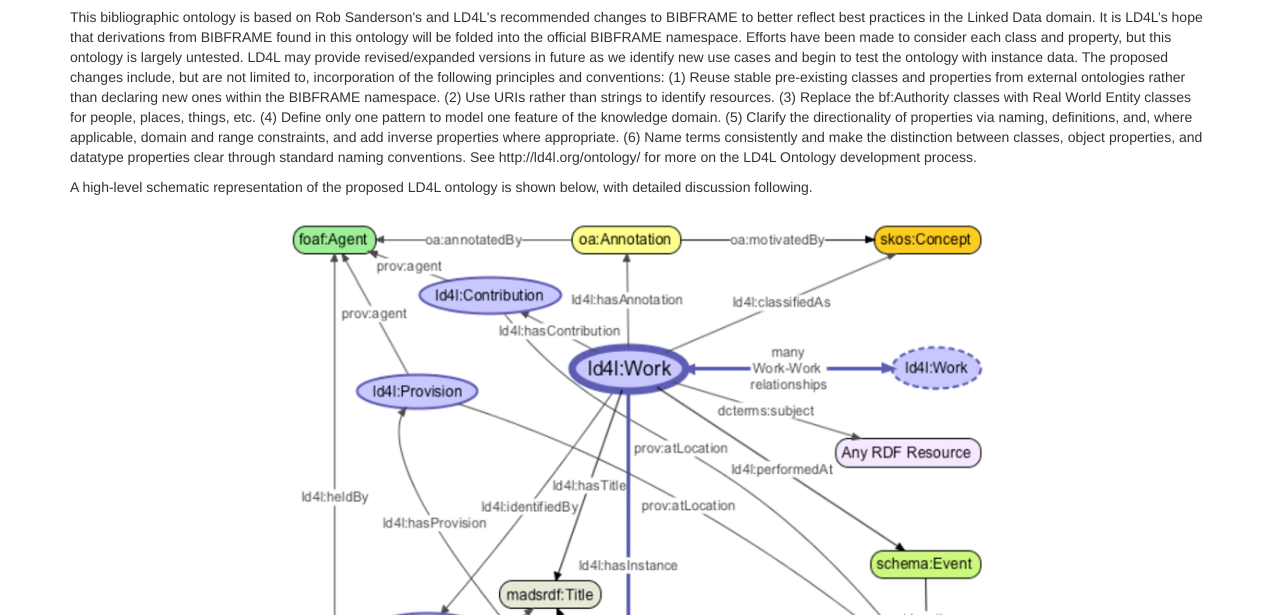
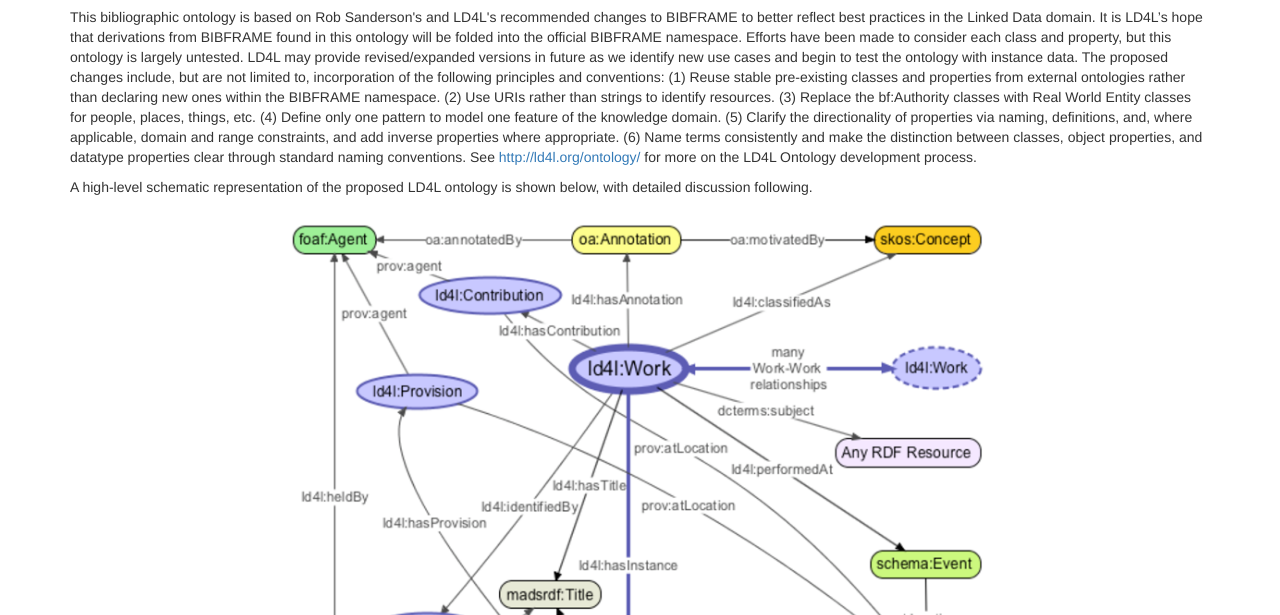
Before and after one commit to mjaved495/LD4LOntologyDoc, a plain HTML site: page docs/index.html in a window 1280 px wide. Shown: the part 185-800 px from the top of the page. Drawn offline with nearby package versions, Linux system fonts and the light colour scheme; some packages are replaced by stand-ins of ours.

Commit message:
link to LD4L Ontology page.

```diff
--- a/docs/index.html
+++ b/docs/index.html
@@ -31,7 +31,7 @@
          <div class="container" style="min-height:600px;margin-top:5em;" ng-show="homepageView">
             <h1 id="fontstyle">Overview</h1>
             <p>
-               This bibliographic ontology is based on Rob Sanderson's and LD4L's recommended changes to BIBFRAME to better reflect best practices in the Linked Data domain. It is LD4L’s hope that derivations from BIBFRAME found in this ontology will be folded into the official BIBFRAME namespace. Efforts have been made to consider each class and property, but this ontology is largely untested. LD4L may provide revised/expanded versions in future as we identify new use cases and begin to test the ontology with instance data. The proposed changes include, but are not limited to, incorporation of the following principles and conventions: (1) Reuse stable pre-existing classes and properties from external ontologies rather than declaring new ones within the BIBFRAME namespace. (2) Use URIs rather than strings to identify resources. (3) Replace the bf:Authority classes with Real World Entity classes for people, places, things, etc. (4) Define only one pattern to model one feature of the knowledge domain. (5) Clarify the directionality of properties via naming, definitions, and, where applicable, domain and range constraints, and add inverse properties where appropriate. (6) Name terms consistently and make the distinction between classes, object properties, and datatype properties clear through standard naming conventions. See http://ld4l.org/ontology/ for more on the LD4L Ontology development process.
+               This bibliographic ontology is based on Rob Sanderson's and LD4L's recommended changes to BIBFRAME to better reflect best practices in the Linked Data domain. It is LD4L’s hope that derivations from BIBFRAME found in this ontology will be folded into the official BIBFRAME namespace. Efforts have been made to consider each class and property, but this ontology is largely untested. LD4L may provide revised/expanded versions in future as we identify new use cases and begin to test the ontology with instance data. The proposed changes include, but are not limited to, incorporation of the following principles and conventions: (1) Reuse stable pre-existing classes and properties from external ontologies rather than declaring new ones within the BIBFRAME namespace. (2) Use URIs rather than strings to identify resources. (3) Replace the bf:Authority classes with Real World Entity classes for people, places, things, etc. (4) Define only one pattern to model one feature of the knowledge domain. (5) Clarify the directionality of properties via naming, definitions, and, where applicable, domain and range constraints, and add inverse properties where appropriate. (6) Name terms consistently and make the distinction between classes, object properties, and datatype properties clear through standard naming conventions. See <a href="http://ld4l.org/ontology/" target="_blank">http://ld4l.org/ontology/</a> for more on the LD4L Ontology development process.
             </p>
             <p>
                A high-level schematic representation of the proposed LD4L ontology is shown below, with detailed discussion following.
```
